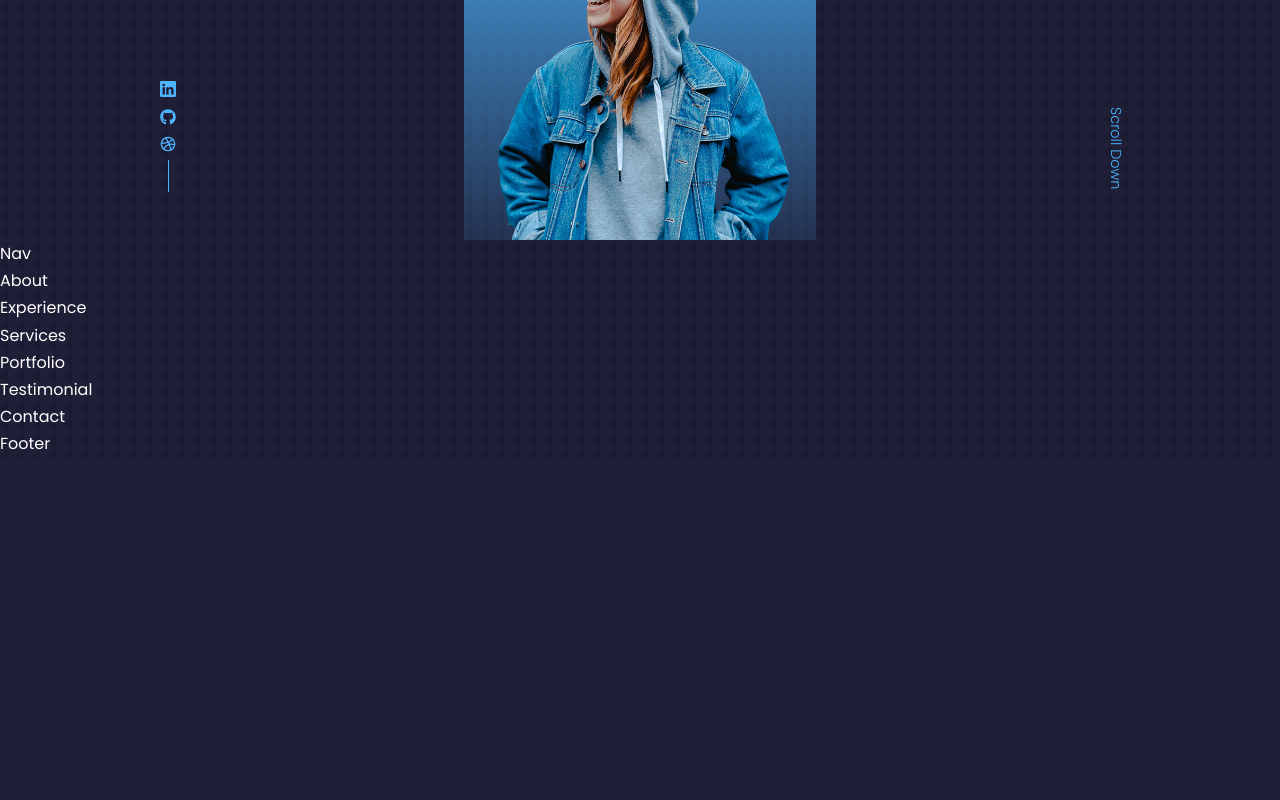
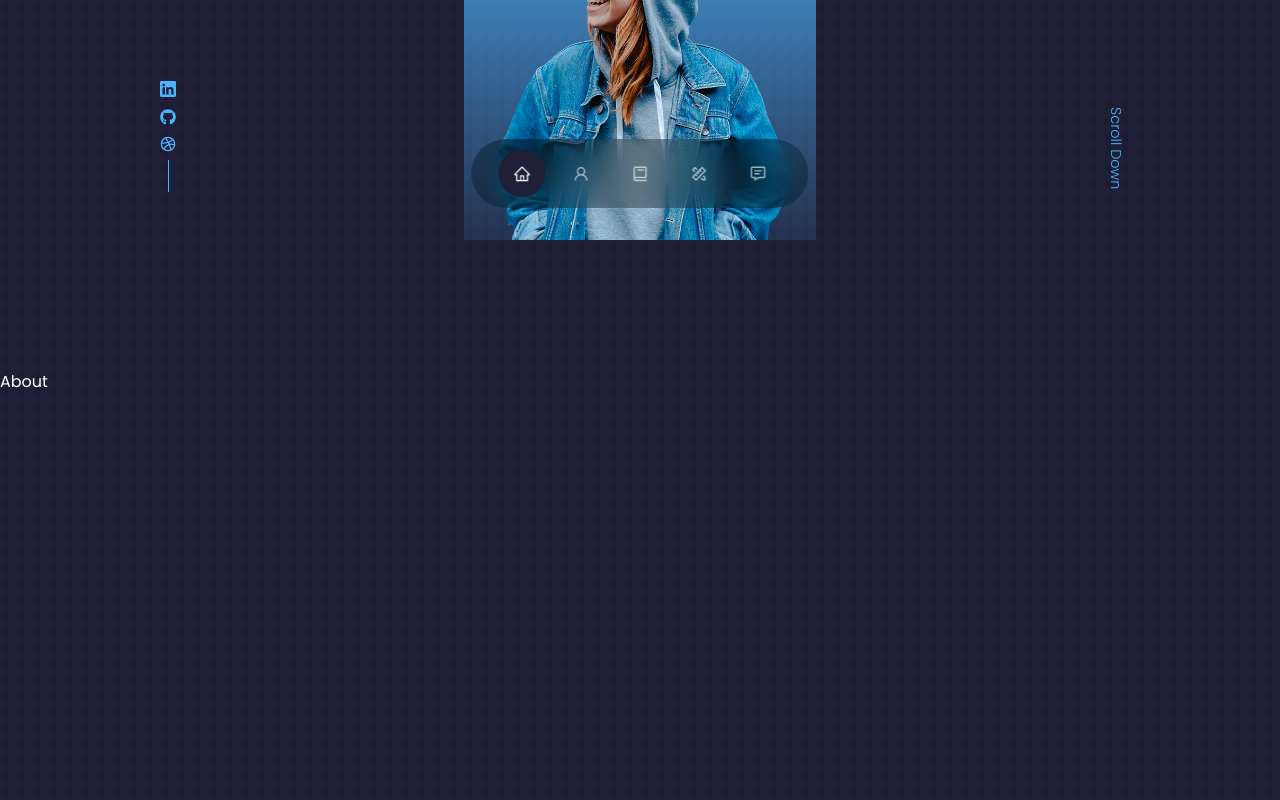
Before and after one commit to ABoulter/Portfolio, a React (Create React App) app: page / in a window 1280 px wide. Shown: the part 560-1360 px from the top of the page. Before the commit the page ends 1018 px from the top, so only its background shows below. Built offline with nearby package versions, Linux system fonts and the light colour scheme; a web font is replaced by a local one.

Commit message:
Added navbar component

```diff
--- a/src/components/about/About.jsx
+++ b/src/components/about/About.jsx
@@ -3,7 +3,7 @@ import './about.css'
 
 function About() {
   return (
-    <div>About</div>
+    <section id='about'>About</section>
   )
 }
 
--- a/src/components/contact/Contact.jsx
+++ b/src/components/contact/Contact.jsx
@@ -3,7 +3,7 @@ import './contact.css'
 
 function Contact() {
   return (
-    <div>Contact</div>
+    <section id='contact'>Contact</section>
   )
 }
 
--- a/src/components/experience/Experience.jsx
+++ b/src/components/experience/Experience.jsx
@@ -3,7 +3,7 @@ import './experience.css'
 
 function Experience() {
   return (
-    <div>Experience</div>
+    <section id='experience'>Experience</section>
   )
 }
 
--- a/src/components/nav/Nav.jsx
+++ b/src/components/nav/Nav.jsx
@@ -1,9 +1,22 @@
 import React from 'react'
 import './nav.css'
+import {AiOutlineHome} from 'react-icons/ai'
+import {AiOutlineUser} from 'react-icons/ai'
+import {BiBook} from 'react-icons/bi'
+import {RiPencilRuler2Line} from 'react-icons/ri'
+import {BiMessageDetail} from 'react-icons/bi'
+import { useState } from 'react'
 
 function Nav() {
+  const[activeNav, setActiveNav] = useState('#')
   return (
-    <div>Nav</div>
+    <nav>
+      <a href="#" onClick={() => setActiveNav('#')} className={activeNav === '#' ? 'active' : ''}><AiOutlineHome/></a>
+      <a href="#about" onClick={() => setActiveNav('#about')}className={activeNav === '#about' ? 'active' : ''}><AiOutlineUser/></a>
+      <a href="#experience" onClick={() => setActiveNav('#experience')} className={activeNav === '#experience' ? 'active' : ''}><BiBook/></a>
+      <a href="#portfolio" onClick={() => setActiveNav('#portfolio')} className={activeNav === '#portfolio' ? 'active' : ''}><RiPencilRuler2Line/></a>
+      <a href="#contact" onClick={() => setActiveNav('#contact')} className={activeNav === '#contact' ? 'active' : ''}><BiMessageDetail/></a>
+    </nav>
   )
 }
 
--- a/src/components/nav/nav.css
+++ b/src/components/nav/nav.css
@@ -0,0 +1,33 @@
+nav {
+    background: rgba(0,0,0,0.3);
+    width: max-content;
+    display: block;
+    padding: 0.7rem 1.7rem;
+    z-index: 2;
+    position: fixed;
+    left: 50%;
+    transform: translateX(-50%);
+    bottom: 2rem;
+    display: flex;
+    gap: 0.8rem;
+    border-radius: 3rem;
+    backdrop-filter: blur(15px);
+}
+
+nav a {
+    background: transparent;
+    padding: 0.9rem;
+    border-radius: 50%;
+    display: flex;
+    color: var(--color-light);
+    font-size: 1.1rem;
+}
+
+nav a:hover{
+    background: rgba(0,0,0,0.3);
+}
+
+nav a.active {
+    background: var(--color-bg);
+    color: var(--color-white);
+}
--- a/src/components/portfolio/Portfolio.jsx
+++ b/src/components/portfolio/Portfolio.jsx
@@ -3,7 +3,7 @@ import './portfolio.css'
 
 function Portfolio() {
   return (
-    <div>Portfolio</div>
+    <section id='portfolio'>Portfolio</section>
   )
 }
 
--- a/src/components/services/Services.jsx
+++ b/src/components/services/Services.jsx
@@ -3,7 +3,7 @@ import './services.css'
 
 function Services() {
   return (
-    <div>Services</div>
+    <section id='services'>Services</section>
   )
 }
 
--- a/src/components/testimonial/Testimonial.jsx
+++ b/src/components/testimonial/Testimonial.jsx
@@ -3,7 +3,7 @@ import './testimonial.css'
 
 function Testimonial() {
   return (
-    <div>Testimonial</div>
+    <section id='testimonials'>Testimonial</section>
   )
 }
 
--- a/src/index.css
+++ b/src/index.css
@@ -62,6 +62,7 @@ h1{
 
 section{
     margin-top: 8rem;
+    height: 100vh;
 
 }
 
```
